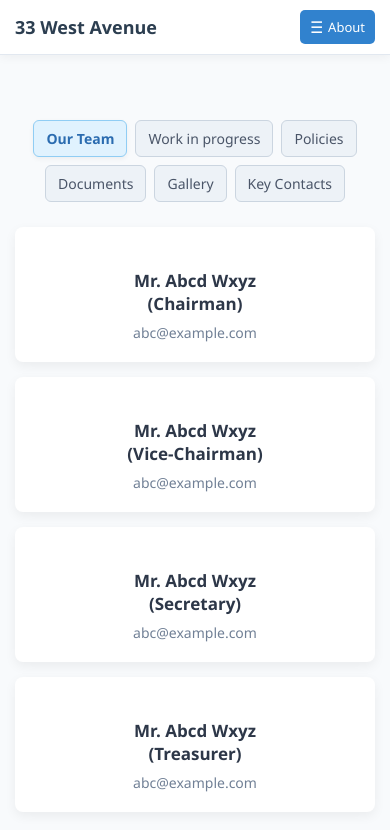
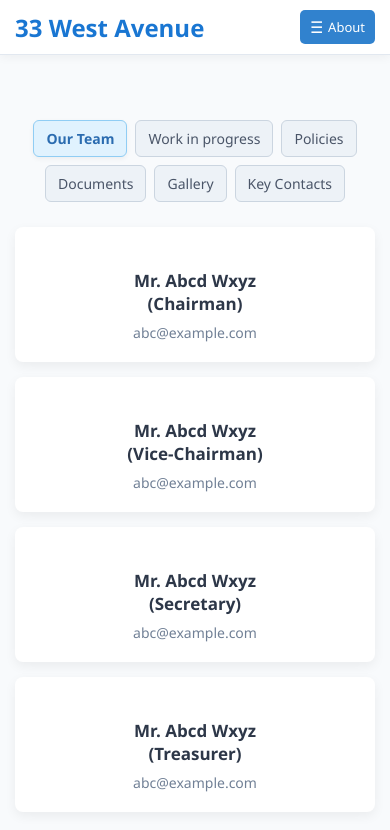
Before and after one commit to 33WestAvanue/33westavanue, a plain HTML site: page index.html in a window 390 px wide. Drawn offline with Linux system fonts and the light colour scheme.

Commit message:
updated the heaeding on the mobile view

```diff
--- a/style.css
+++ b/style.css
@@ -41,8 +41,12 @@
       font-size: 24px; /* Larger title */
       margin-bottom: 35px; /* More space */
       color: var(--blue-700); /* Darker title text */
-      font-weight: 600;
       font-weight: 800;
+    }
+    #mobileHeader h2{
+        font-size: 24px;
+        color: var(--blue-700); /* Darker title text */
+        font-weight: 800;
     }
 
     .sidebar .section {
```
